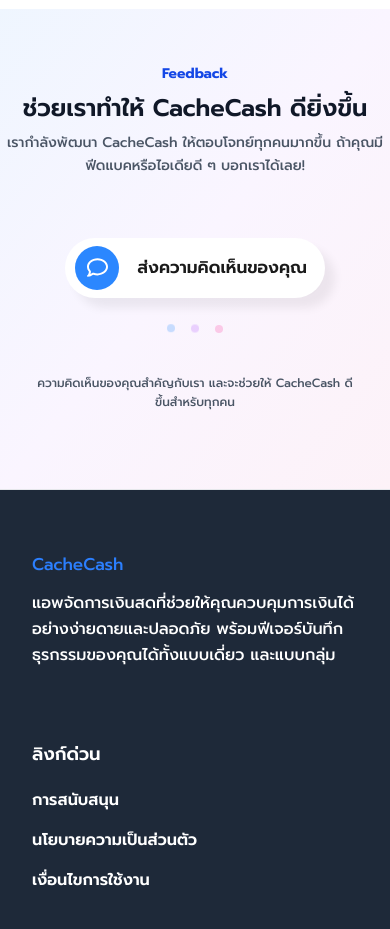
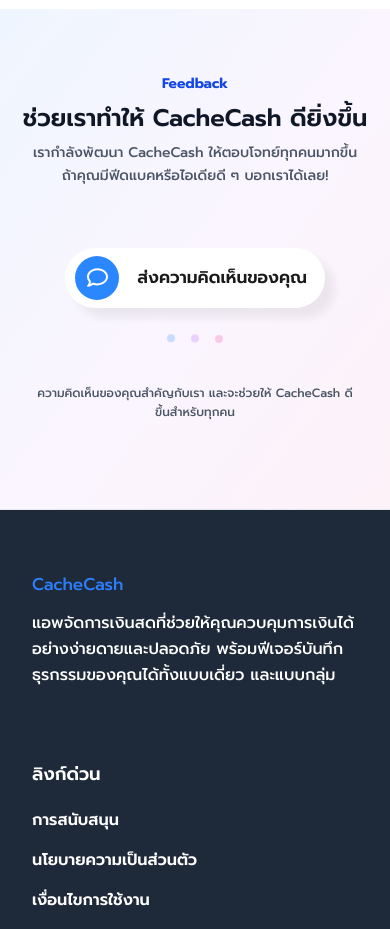
Before and after one commit to Jetlagg/CacheCash, a React (Vite) app: page / in a window 390 px wide. Shown: the part 5680-6609 px from the top of the page. Built offline with nearby package versions, Linux system fonts and the light colour scheme.

Commit message:
config text

```diff
--- a/src/components/Feedback.jsx
+++ b/src/components/Feedback.jsx
@@ -2,15 +2,26 @@
 
 function Feedback() {
   return (
-    <section className="flex justify-center items-center bg-gradient-to-br from-blue-50 via-purple-50 to-pink-50 w-full h-120 lg:h-120">
+    <section className="flex justify-center items-center bg-gradient-to-br from-blue-50 via-purple-50 to-pink-50 w-full h-125 lg:h-125">
         <div className="flex flex-col justify-center items-center">
             <p className="text-blue-700 text-sm lg:text-lg font-bold  lg:font-semibold mb-2 lg:mb-2 mt-10 lg:mt-12">Feedback</p>
             <h2 className="text-2xl lg:text-3xl font-semibold text-gray-900 mb-2 lg:mb-4">
                 ช่วยเราทำให้ CacheCash ดียิ่งขึ้น
             </h2>
-            <p className="text-sm lg:text-lg lg:font-normal text-gray-600 mb-15 lg:mb-17 max-w-sm lg:max-w-7xl text-center leading-relaxed">
+
+            {/* Mobile */}
+            <p className="block md:hidden text-sm lg:text-lg lg:font-normal text-gray-600 max-w-sm lg:max-w-7xl text-center leading-relaxed">
+                เรากำลังพัฒนา CacheCash ให้ตอบโจทย์ทุกคนมากขึ้น
+            </p>
+            <p className="block md:hidden text-sm lg:text-lg lg:font-normal text-gray-600 mb-15 lg:mb-17 max-w-sm lg:max-w-7xl text-center leading-relaxed">
+                ถ้าคุณมีฟีดแบคหรือไอเดียดี ๆ บอกเราได้เลย!
+            </p>
+
+            {/* ipad dasktop */}
+            <p className="hidden lg:flex text-sm lg:text-lg lg:font-normal text-gray-600 mb-15 lg:mb-17 max-w-sm lg:max-w-7xl text-center leading-relaxed">
                 เรากำลังพัฒนา CacheCash ให้ตอบโจทย์ทุกคนมากขึ้น ถ้าคุณมีฟีดแบคหรือไอเดียดี ๆ บอกเราได้เลย!
             </p>
+
             <a href="#" className="mb-7">
                 <Commentbutton />
             </a>
```
